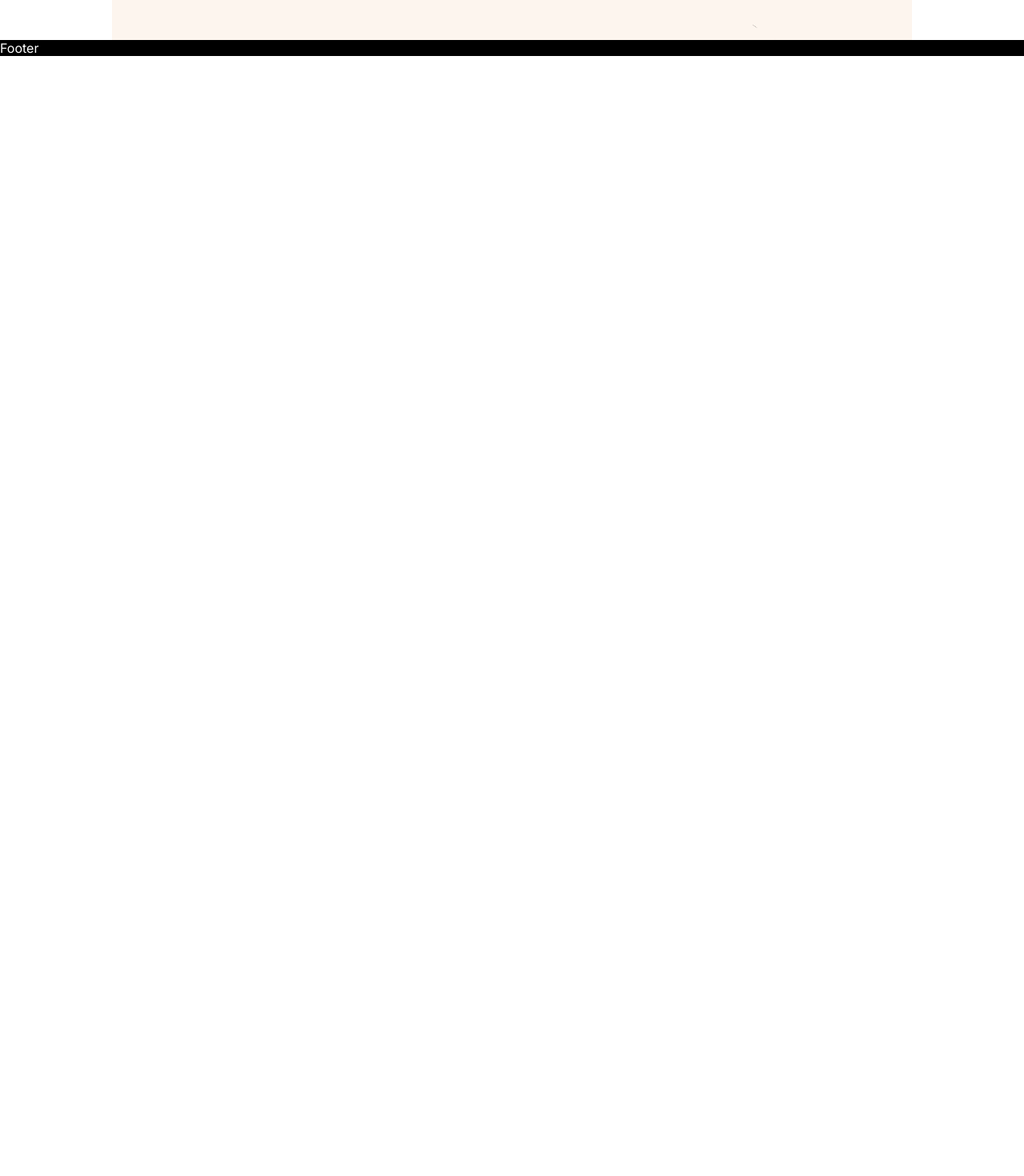
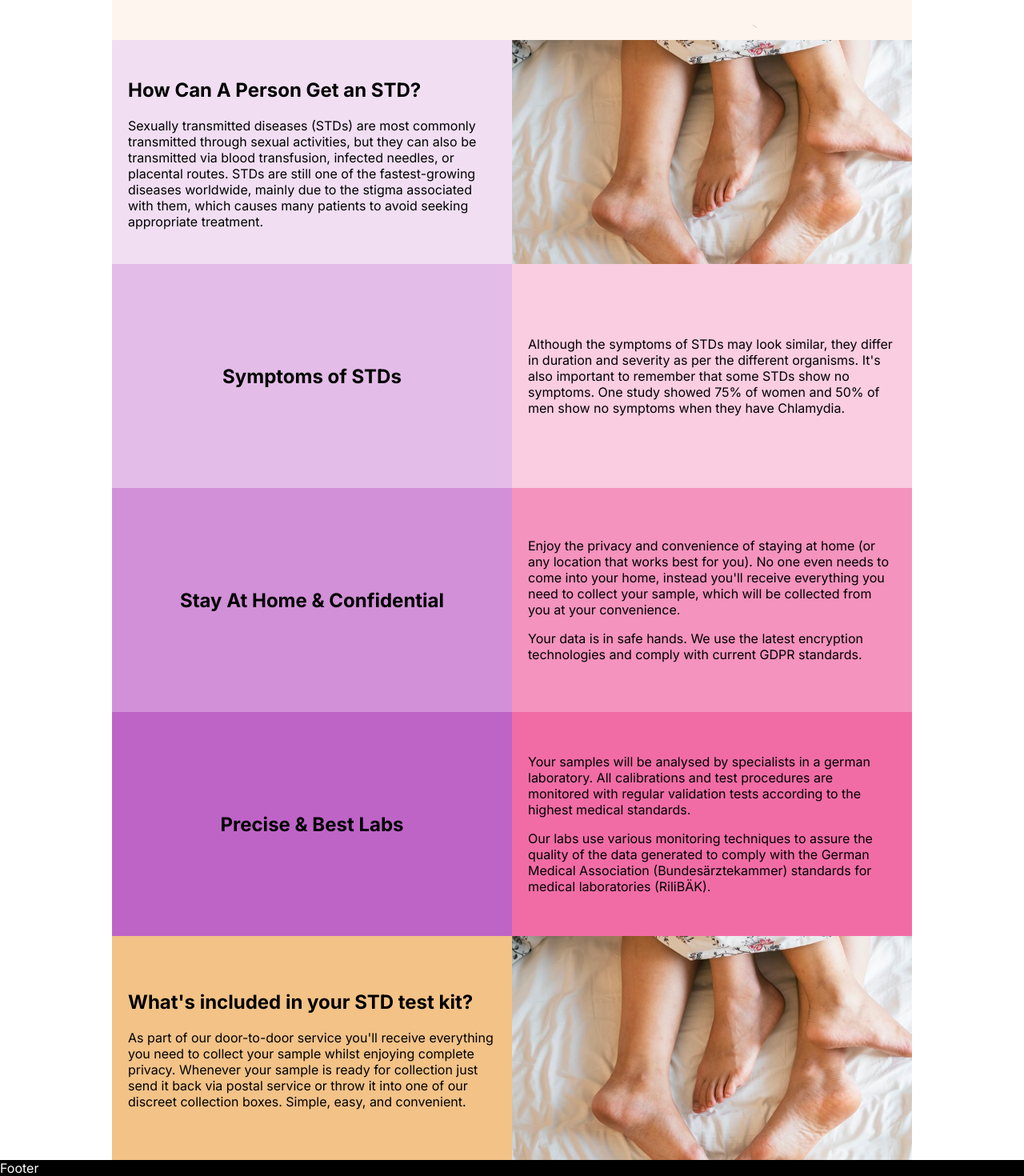
Before and after one commit to nilsrehtanz/diamed, a Next.js app: page / in a window 1280 px wide. Shown: the part 1560-3030 px from the top of the page at 80% size. Before the commit the page ends 1630 px from the top, so only its background shows below. Built offline with nearby package versions, Linux system fonts and the light colour scheme.

Commit message:
added explanation section

```diff
--- /dev/null
+++ b/components/landing/ExplanationSection.module.css
@@ -0,0 +1,21 @@
+.gridContainer {
+  display: flex;
+  flex-wrap: wrap;
+  justify-content: space-around;
+}
+
+.gridItem {
+  flex: 0 0 50%;
+  height: 280px;
+  display: flex;
+  justify-content: center;
+  align-items: center;
+  box-sizing: border-box;
+  padding: 20px;
+}
+
+.gridItem img {
+  width: 100%;
+  height: 100%;
+  object-fit: cover;
+}
--- /dev/null
+++ b/components/landing/ExplanationSection.tsx
@@ -0,0 +1,167 @@
+import Button from "../ui/Button";
+import classes from "./ExplanationSection.module.css";
+import Link from "next/link";
+
+function ExplanationSection() {
+  const firstStyle: React.CSSProperties = {
+    background: "#A323B026",
+  };
+
+  const secondStyle: React.CSSProperties = {
+    background: "#A323B04D",
+  };
+
+  const thirdStyle: React.CSSProperties = {
+    background: "#EC3B8740",
+  };
+
+  const fourthStyle: React.CSSProperties = {
+    background: "#A323B080",
+  };
+
+  const fifthStyle: React.CSSProperties = {
+    background: "#EC3B878C",
+  };
+
+  const sixtStyle: React.CSSProperties = {
+    background: "#A323B0B3",
+  };
+
+  const seventhStyle: React.CSSProperties = {
+    background: "#EC3B87BF",
+  };
+
+  const eigthStyle: React.CSSProperties = {
+    background: "#EDA954B3",
+  };
+
+  const removePadding: React.CSSProperties = {
+    padding: "0px",
+  };
+
+  return (
+    <div className={classes.container}>
+      <div className={classes.gridContainer}>
+        <div
+          className={classes.gridItem}
+          style={firstStyle}
+        >
+          <div>
+            <h2>How Can A Person Get an STD?</h2>
+            <p>
+              Sexually transmitted diseases (STDs) are most
+              commonly transmitted through sexual
+              activities, but they can also be transmitted
+              via blood transfusion, infected needles, or
+              placental routes. STDs are still one of the
+              fastest-growing diseases worldwide, mainly due
+              to the stigma associated with them, which
+              causes many patients to avoid seeking
+              appropriate treatment.
+            </p>
+          </div>
+        </div>
+        <div
+          className={classes.gridItem}
+          style={removePadding}
+        >
+          <img src="howcanapersongetanstd.svg" alt="" />
+        </div>
+        <div
+          className={classes.gridItem}
+          style={secondStyle}
+        >
+          <h2>Symptoms of STDs</h2>
+        </div>
+        <div
+          className={classes.gridItem}
+          style={thirdStyle}
+        >
+          <p>
+            Although the symptoms of STDs may look similar,
+            they differ in duration and severity as per the
+            different organisms. It's also important to
+            remember that some STDs show no symptoms. One
+            study showed 75% of women and 50% of men show no
+            symptoms when they have Chlamydia.
+          </p>
+        </div>
+        <div
+          className={classes.gridItem}
+          style={fourthStyle}
+        >
+          <h2>Stay At Home & Confidential </h2>
+        </div>
+        <div
+          className={classes.gridItem}
+          style={fifthStyle}
+        >
+          <div>
+            <p>
+              Enjoy the privacy and convenience of staying
+              at home (or any location that works best for
+              you). No one even needs to come into your
+              home, instead you'll receive everything you
+              need to collect your sample, which will be
+              collected from you at your convenience.
+            </p>
+            <p>
+              Your data is in safe hands. We use the latest
+              encryption technologies and comply with
+              current GDPR standards.
+            </p>
+          </div>
+        </div>
+        <div className={classes.gridItem} style={sixtStyle}>
+          <h2>Precise & Best Labs</h2>
+        </div>
+        <div
+          className={classes.gridItem}
+          style={seventhStyle}
+        >
+          <div>
+            <p>
+              Your samples will be analysed by specialists
+              in a german laboratory. All calibrations and
+              test procedures are monitored with regular
+              validation tests according to the highest
+              medical standards.
+            </p>
+            <p>
+              Our labs use various monitoring techniques to
+              assure the quality of the data generated to
+              comply with the German Medical Association
+              (Bundesärztekammer) standards for medical
+              laboratories (RiliBÄK).
+            </p>
+          </div>
+        </div>
+        <div
+          className={classes.gridItem}
+          style={eigthStyle}
+        >
+          <div>
+            <h2>What's included in your STD test kit?</h2>
+            <p>
+              As part of our door-to-door service you'll
+              receive everything you need to collect your
+              sample whilst enjoying complete privacy.
+              Whenever your sample is ready for collection
+              just send it back via postal service or throw
+              it into one of our discreet collection boxes.
+              Simple, easy, and convenient.
+            </p>
+          </div>
+        </div>
+        <div
+          className={classes.gridItem}
+          style={removePadding}
+        >
+          <img src="howcanapersongetanstd.svg" alt="" />
+        </div>
+      </div>
+    </div>
+  );
+}
+
+export default ExplanationSection;
--- a/pages/index.tsx
+++ b/pages/index.tsx
@@ -1,6 +1,7 @@
 import HeroSection from "../components/landing/HeroSection";
 import ProductsSection from "../components/landing/ProductsSection";
 import TestSection from "../components/landing/TestSection";
+import ExplanationSection from "../components/landing/ExplanationSection";
 import styles from "../styles/LandingPage.module.css";
 
 export default function LandingPage() {
@@ -9,6 +10,7 @@ export default function LandingPage() {
       <HeroSection></HeroSection>
       <ProductsSection></ProductsSection>
       <TestSection></TestSection>
+      <ExplanationSection></ExplanationSection>
     </div>
   );
 }
```
